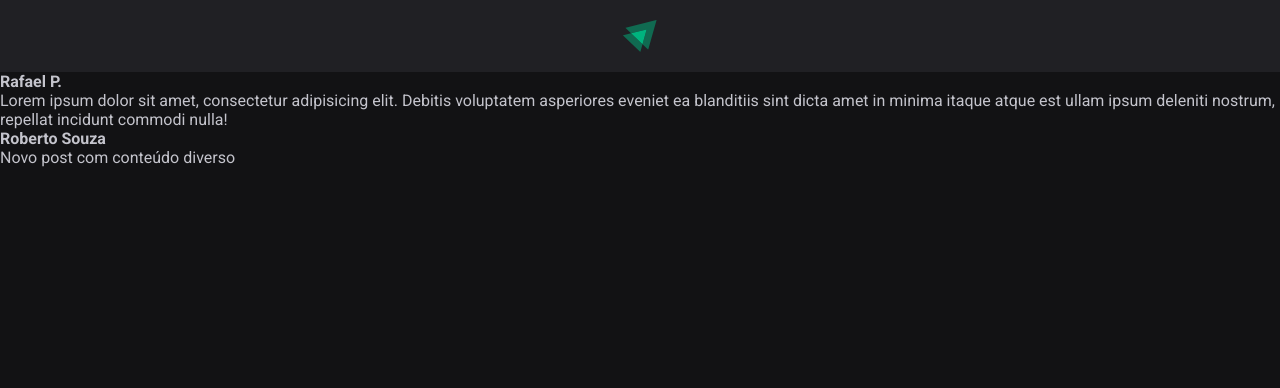
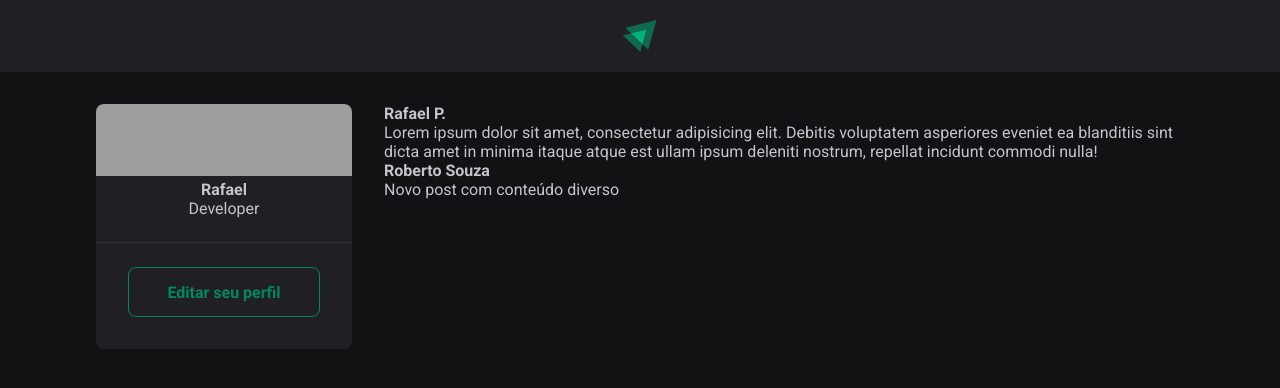
Before and after one commit to arrobarafael/ignite-fundam, a React (Vite) app: page / in a window 1280 px wide. Shown: the top 388 px of the page. Built offline with nearby package versions, Linux system fonts and the light colour scheme; grey boxes are pictures that could not be loaded.

Commit message:
Criada sidebar e iniciada estilização

```diff
--- a/src/App.jsx
+++ b/src/App.jsx
@@ -1,5 +1,8 @@
 import { Header } from './components/Header';
+import { Sidebar } from './components/Sidebar';
 import { Post } from './Post';
+
+import styles from './App.module.css';
 
 import './global.css';
 
@@ -7,11 +10,20 @@ export function App() {
   return (
     <>
       <Header />
-      <Post
-        author="Rafael P."
-        content="Lorem ipsum dolor sit amet, consectetur adipisicing elit. Debitis voluptatem asperiores eveniet ea blanditiis sint dicta amet in minima itaque atque est ullam ipsum deleniti nostrum, repellat incidunt commodi nulla!"
-      />
-      <Post author="Roberto Souza" content="Novo post com conteúdo diverso" />
+
+      <div className={styles.wrapper}>
+        <Sidebar />
+        <main>
+          <Post
+            author="Rafael P."
+            content="Lorem ipsum dolor sit amet, consectetur adipisicing elit. Debitis voluptatem asperiores eveniet ea blanditiis sint dicta amet in minima itaque atque est ullam ipsum deleniti nostrum, repellat incidunt commodi nulla!"
+          />
+          <Post
+            author="Roberto Souza"
+            content="Novo post com conteúdo diverso"
+          />
+        </main>
+      </div>
     </>
   );
 }
--- /dev/null
+++ b/src/App.module.css
@@ -0,0 +1,10 @@
+.wrapper {
+  max-width: 70rem; /*1120px*/
+  margin: 2rem auto;
+  padding: 0 1rem;
+
+  display: grid;
+  grid-template-columns: 256px 1fr;
+  gap: 2rem;
+  align-items: flex-start;
+}
--- /dev/null
+++ b/src/components/Sidebar.jsx
@@ -0,0 +1,21 @@
+import styles from './Sidebar.module.css';
+
+export function Sidebar() {
+  return (
+    <aside className={styles.sidebar}>
+      <img
+        className={styles.cover}
+        src="https://plus.unsplash.com/premium_photo-1672463282497-fac4840e4108?q=50&w=500&auto=format&fit=crop&ixlib=rb-4.0.3&ixid=M3wxMjA3fDB8MHxwaG90by1wYWdlfHx8fGVufDB8fHx8fA%3D%3D"
+      />
+
+      <div className={styles.profile}>
+        <strong>Rafael</strong>
+        <span>Developer</span>
+      </div>
+
+      <footer>
+        <a href="#">Editar seu perfil</a>
+      </footer>
+    </aside>
+  );
+}
--- /dev/null
+++ b/src/components/Sidebar.module.css
@@ -0,0 +1,40 @@
+.sidebar {
+  background: var(--gray-800);
+  border-radius: 8px;
+  overflow: hidden;
+}
+
+.cover {
+  width: 100%;
+  height: 72px;
+  object-fit: cover;
+}
+
+.profile {
+  display: flex;
+  flex-direction: column;
+  align-items: center;
+}
+
+.sidebar footer {
+  border-top: 1px solid var(--gray-600);
+  margin-top: 1.5rem;
+  padding: 1.5rem 2rem 2rem;
+}
+
+.sidebar footer a {
+  width: 100%;
+  background: transparent;
+  color: var(--green-500);
+  border: 1px solid var(--green-500);
+  border-radius: 8px;
+  height: 50px;
+  padding: 0 1.5rem;
+  font-weight: bold;
+  /* display: block; */
+  text-decoration: none;
+
+  display: flex;
+  align-items: center;
+  justify-content: center;
+}
```
